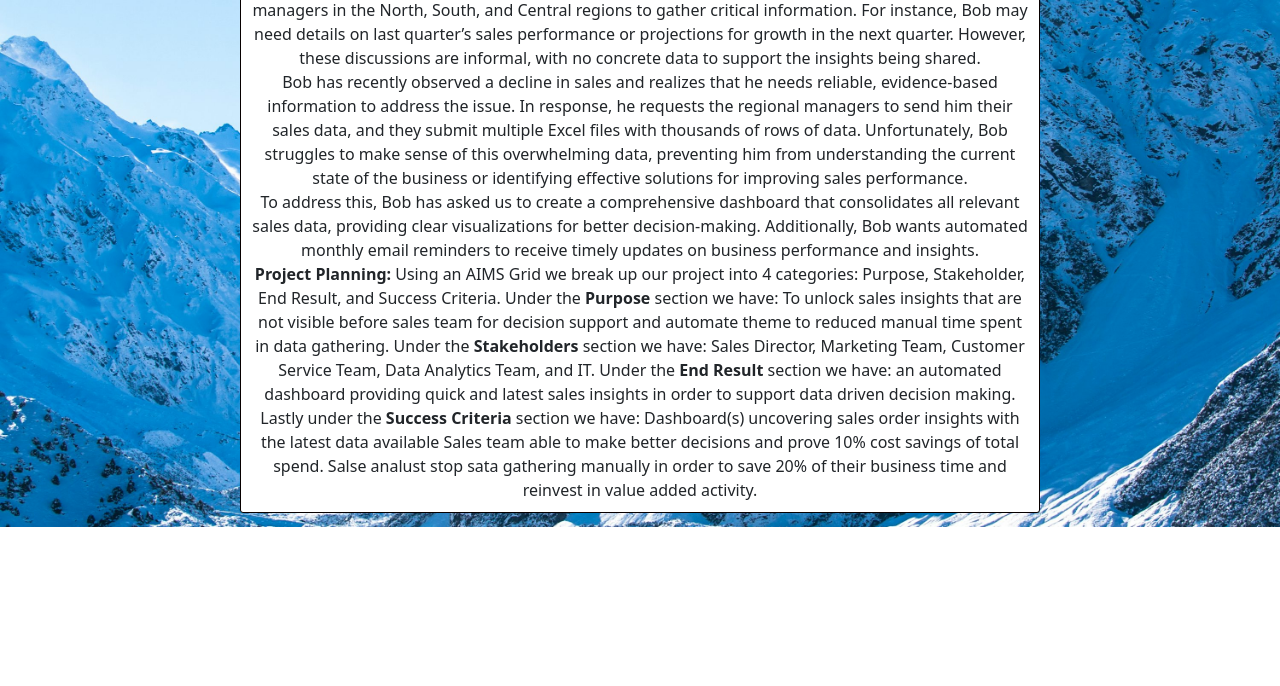
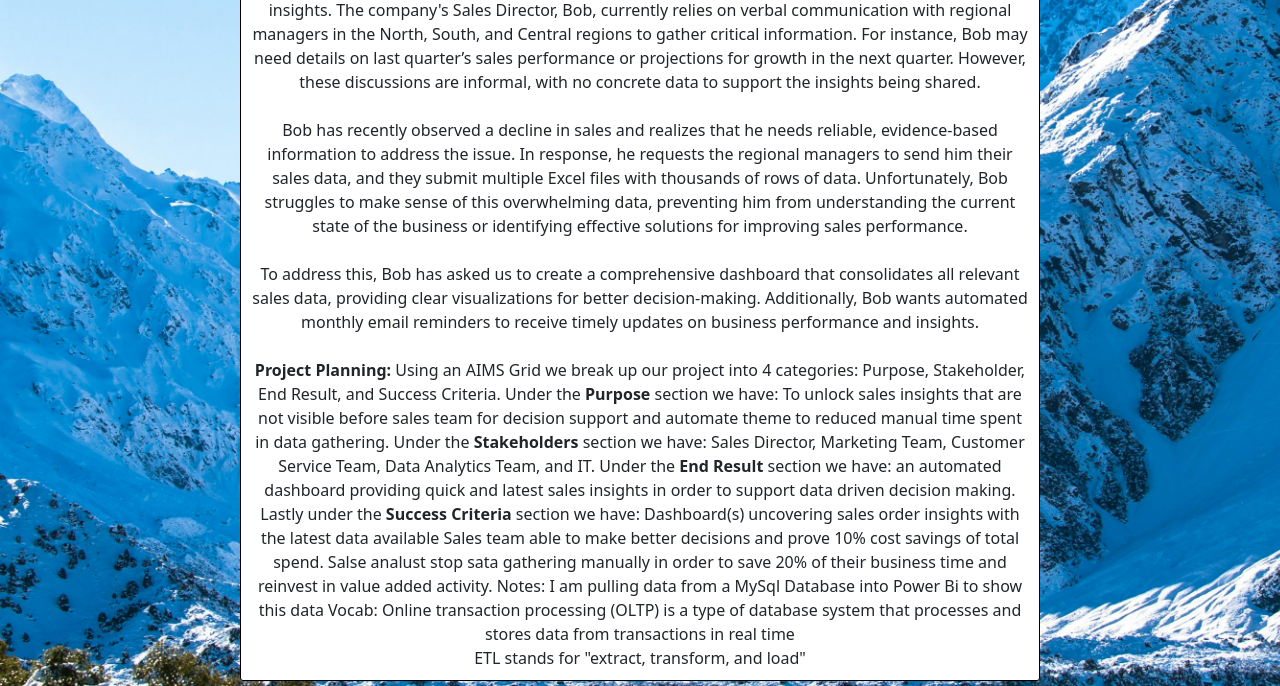
Before and after one commit to sjne232/resume, a plain HTML site: page docs/projects.html in a window 1280 px wide. Shown: the part 273-959 px from the top of the page. Before the commit the page ends 800 px from the top, so only its background shows below. Drawn offline with nearby package versions, Linux system fonts and the light colour scheme.

Commit message:
changes to skills and project

```diff
--- a/docs/projects.html
+++ b/docs/projects.html
@@ -54,19 +54,19 @@
                 <h1> Projects </h1>
                 <hr>
                 <h2>Project 1 - Sales Insights</h2>
-                <b>Overview:</b> Developing Sales Insights for a Consumer Goods Company using SQL and Power BI.<br>
+                <b>Overview:</b> Developing Sales Insights for a Consumer Goods Company using SQL and Power BI.<br><br>
                 <b>Problem:</b> AltiQ Hardware is facing challenges in effectively tracking sales and obtaining
                 key business insights. The company's Sales Director, Bob, currently relies on verbal communication with regional
                 managers in the North, South, and Central regions to gather critical information. For instance, Bob may need details
                 on last quarter’s sales performance or projections for growth in the next quarter. However, these discussions are
-                informal, with no concrete data to support the insights being shared.<br> Bob has recently observed a decline in
+                informal, with no concrete data to support the insights being shared.<br><br>Bob has recently observed a decline in
                 sales and realizes that he needs reliable, evidence-based information to address the issue. In response, he requests
                 the regional managers to send him their sales data, and they submit multiple Excel files with thousands of rows of
                 data. Unfortunately, Bob struggles to make sense of this overwhelming data, preventing him from understanding the
-                current state of the business or identifying effective solutions for improving sales performance.<br>To address this,
+                current state of the business or identifying effective solutions for improving sales performance.<br><br>To address this,
                 Bob has asked us to create a comprehensive dashboard that consolidates all relevant sales data, providing clear
                 visualizations for better decision-making. Additionally, Bob wants automated monthly email reminders to receive timely
-                updates on business performance and insights. <br>
+                updates on business performance and insights. <br><br>
                 <b>Project Planning:</b>  Using an AIMS Grid we break up our project into 4 categories: Purpose, Stakeholder, End Result,
                 and Success Criteria. Under the <b>Purpose</b> section we have: To unlock sales insights that are not visible before sales
                 team for decision support and automate theme to reduced manual time spent in data gathering. Under the <b>Stakeholders</b>
@@ -75,6 +75,10 @@
                 Lastly under the <b>Success Criteria</b> section we have: Dashboard(s) uncovering sales order insights with the latest data available
                 Sales team able to make better decisions and prove 10% cost savings of total spend. Salse analust stop sata gathering manually in
                 order to save 20% of their business time and reinvest in value added activity.
+                Notes: I am pulling data from a MySql Database into Power Bi to show this data
+                Vocab: Online transaction processing (OLTP) is a type of database system that processes and stores data from transactions in real time<br>
+                ETL stands for "extract, transform, and load"<br>
+
               </div>
         </main>
     </body>
```
Also changed, not shown: docs/index.html (+5 -5 lines), docs/img/VStudio.png (added).
